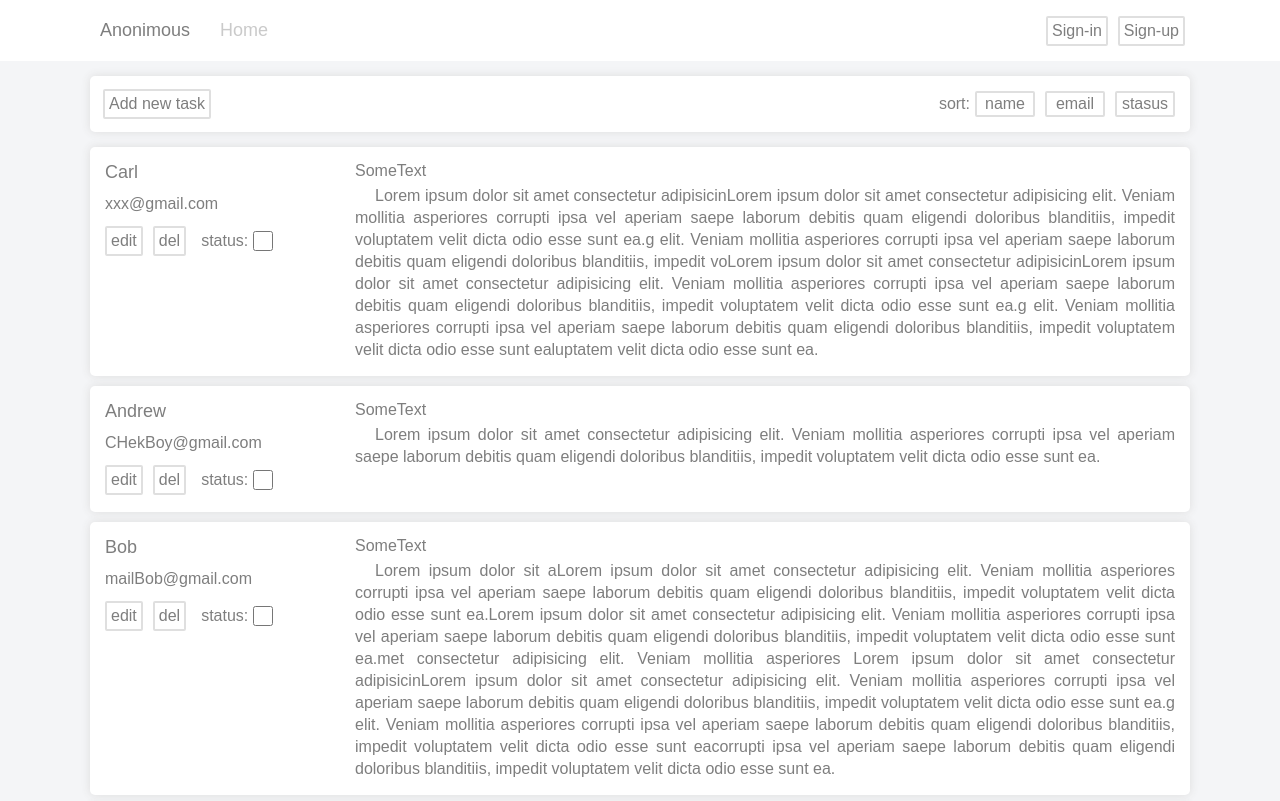
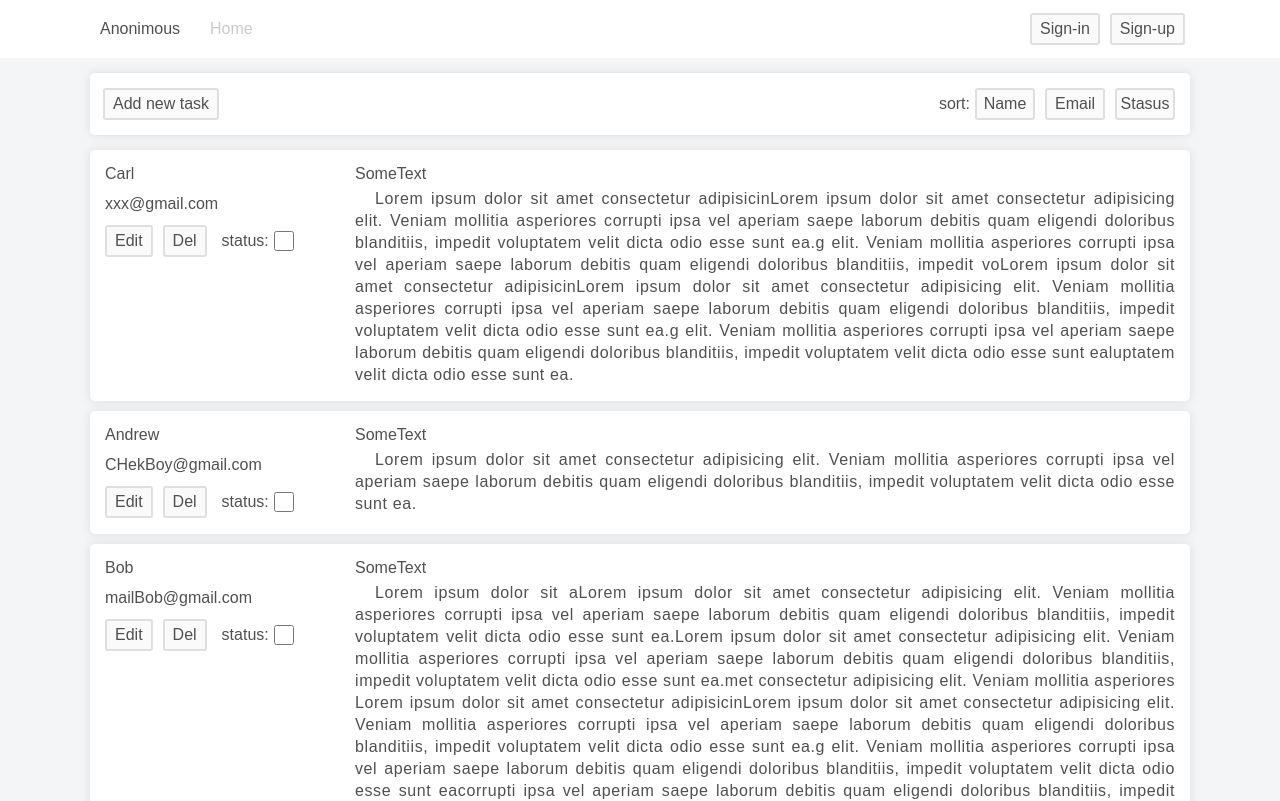
Before and after one commit to TTyKaH/todo-mvc, a Vue app: page / in a window 1280 px wide. Shown: the top 801 px of the page. Built offline with nearby package versions, Linux system fonts and the light colour scheme.

Commit message:
add fix to css after codereviev

```diff
--- a/src/assets/css/global.scss
+++ b/src/assets/css/global.scss
@@ -49,8 +49,7 @@ textarea:focus {
     max-width: min-content;
     // background-color: #f4f5f7;
     border-radius: 3px;
-    color: #7e7e7e;
-    font-size: 18px;
+    color: #505050;
     margin: 15px 0;
     padding: 5px 10px;
 }
@@ -63,7 +62,6 @@ textarea:focus {
 
 .breadcrumbs {
     a {
-        font-size: 18px;
         color: #cacaca;
         transition: .1s linear;
         display: flex;
@@ -72,7 +70,7 @@ textarea:focus {
     }
 
     a:hover {
-        color: #7e7e7e;
+        color: #505050;
     }
 }
 
@@ -100,7 +98,7 @@ textarea:focus {
 .lgn-rg a {
     // font-weight: 600;
     // letter-spacing: .2px;
-    color: #7e7e7e;
+    color: #505050;
 }
 
 .sign {
@@ -156,9 +154,11 @@ textarea:focus {
     width: 280px;
     height: 25px;
     padding-left: 5px;
+    margin-bottom: 5px;
 }
 
 .task-desc {
+    letter-spacing: .6px;
     color: #686868;
 }
 
@@ -226,22 +226,20 @@ textarea:focus {
 }
 
 .name {
-    font-size: 18px;
     word-wrap: break-word;
     margin-right: 15px;
     margin-bottom: 10px;
-    color: #7e7e7e;
+    color: #505050;
 }
 
 .email {
     display: flex;
     align-items: center;
-    color: #7e7e7e;
+    color: #505050;
     word-wrap: break-word;
 }
 
 .email p {
-    font-size: 16px;
     padding-top: 2px;
 }
 
@@ -276,14 +274,14 @@ textarea:focus {
 }
 
 .task-title {
-    color: #7e7e7e;
+    color: #505050;
     margin-bottom: 5px;
     word-wrap: break-word;
 }
 
 .task-desc {
     text-align: justify;
-    color: #7e7e7e;
+    color: #505050;
     word-wrap: break-word;
     line-height: 22px;
     text-indent: 20px;
@@ -302,7 +300,7 @@ textarea:focus {
 }
 
 .pagination button {
-    padding: 3px;
+    padding: 5px;
     margin: 2px;
     box-shadow: 0 0 10px #dddddd;
 }
@@ -367,35 +365,42 @@ textarea:focus {
 }
 
 .txt {
-    color: #7e7e7e;
+    color: #505050;
 }
 
 .button {
-    padding: 4px;
+    height: 32px;
+    padding: 5px 8px;
     margin: 5px;
     color: #000;
     text-decoration: none;
-    background-color: #ffffff;
+    background-color: #fafafa;
     border: 2px solid #dfdfdf;
-    border-radius: 2px;
+    // border: none;
+    border-radius: 3px;
     transition: all .2s linear;
 }
 
 .button:hover {
-    background-color: #7e7e7e;
-    border: 2px solid#7e7e7e;
+    background-color: #505050;
+    border: 2px solid#505050;
     color: #fff;
 }
 
+.button-white {
+    background: #ffffff;
+    box-shadow: 0 0 10px #dddddd;
+}
+
 .button-txt {
-    color: #7e7e7e;
+    color: #505050;
 }
 
 .grey-brd {
     border: 2px#dfdfdf solid;
-    color: #7e7e7e;
+    color: #c04242;
 }
 
 .grey-brd::placeholder {
-    color: #7e7e7e;
+    color: #a5a5a5;
 }
--- a/src/components/sorter.vue
+++ b/src/components/sorter.vue
@@ -2,9 +2,9 @@
   <div class="sorter">
     <div class="button-txt">sort:</div>
     <div>
-      <button @click="sortBy('userName')" class="button button-txt">name</button>
-      <button @click="sortBy('email')" class="button button-txt">email</button>
-      <button @click="sortBy('isDone')" class="button button-txt">stasus</button>
+      <button @click="sortBy('userName')" class="button button-txt">Name</button>
+      <button @click="sortBy('email')" class="button button-txt">Email</button>
+      <button @click="sortBy('isDone')" class="button button-txt">Stasus</button>
     </div>
   </div>
 </template>
--- a/src/components/task.vue
+++ b/src/components/task.vue
@@ -13,9 +13,9 @@
       </div>
       <div class="control">
         <button class="button button-txt" style="margin-left: 0" v-if="currentUserIsAdmin" @click="switchEdit()">
-          edit
+          Edit
         </button>
-        <button @click="taskDel()" class="button button-txt">del</button>
+        <button @click="taskDel()" class="button button-txt">Del</button>
         <div class="txt">status:</div>
         <input class="status" type="checkbox" v-if="currentUserIsAdmin" v-model="task.isDone" />
       </div>
--- a/src/pages/add-new-task.vue
+++ b/src/pages/add-new-task.vue
@@ -7,8 +7,8 @@
       <textarea class="task-input grey-brd task-desc-input" v-model="task.desc" ref="textarea" @input="textAreaAdjust()" type="text" placeholder="Task description" />
     </div>
     <div>
-      <button class="button btn-add button-txt" @click="add()">Add</button>
-      <router-link to="/" class="button btn-add button-txt">Close</router-link>
+      <button class="button btn-add button-txt button-white" @click="add()">Add</button>
+      <router-link to="/" class="button btn-add button-txt button-white">Close</router-link>
     </div>
   </div>
 </template>
--- a/src/pages/sign-in.vue
+++ b/src/pages/sign-in.vue
@@ -4,8 +4,8 @@
       <input v-model="user.login" type="text" placeholder="Login" class="grey-brd" />
       <input v-model="user.password" type="password" placeholder="Password" class="grey-brd" />
       <div>
-        <button class="button" @click="signIn()">Sign-in</button>
-        <router-link class="button button-txt" to="/">Cancel</router-link>
+        <button class="button button-white" @click="signIn()">Sign-in</button>
+        <router-link class="button button-txt button-white" to="/">Cancel</router-link>
       </div>
     </div>
   </div>
--- a/src/pages/sign-up.vue
+++ b/src/pages/sign-up.vue
@@ -5,8 +5,8 @@
       <input v-model="user.login" type="text" placeholder="Login" class="grey-brd" />
       <input v-model="user.password" type="text" placeholder="Password" class="grey-brd" />
       <div>
-        <button class="button" @click="signUp()">Sign-up</button>
-        <router-link class="button button-txt" to="/">Cancel</router-link>
+        <button class="button button-white" @click="signUp()">Sign-up</button>
+        <router-link class="button button-white button-txt" to="/">Cancel</router-link>
       </div>
     </div>
   </div>
```
